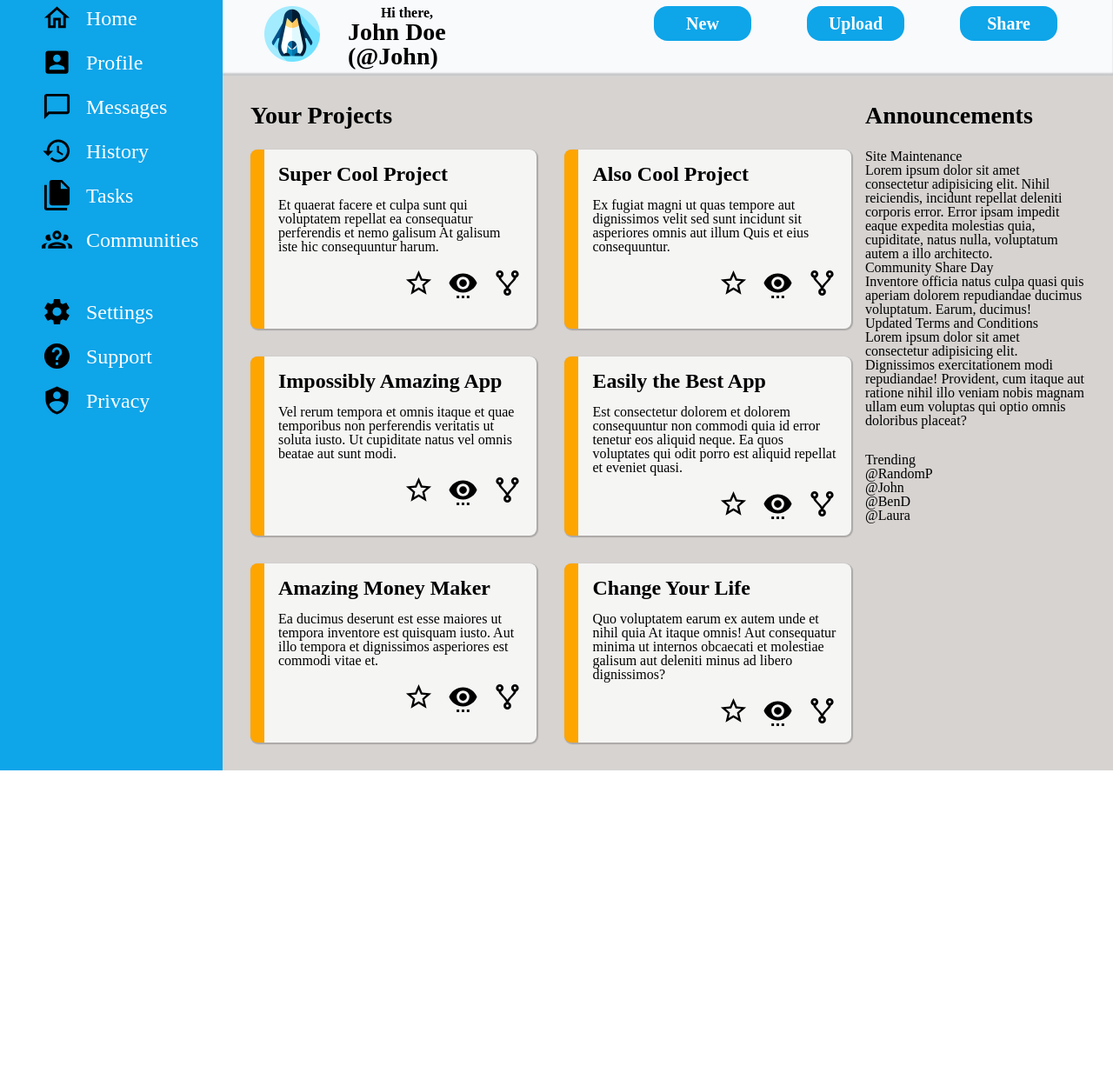
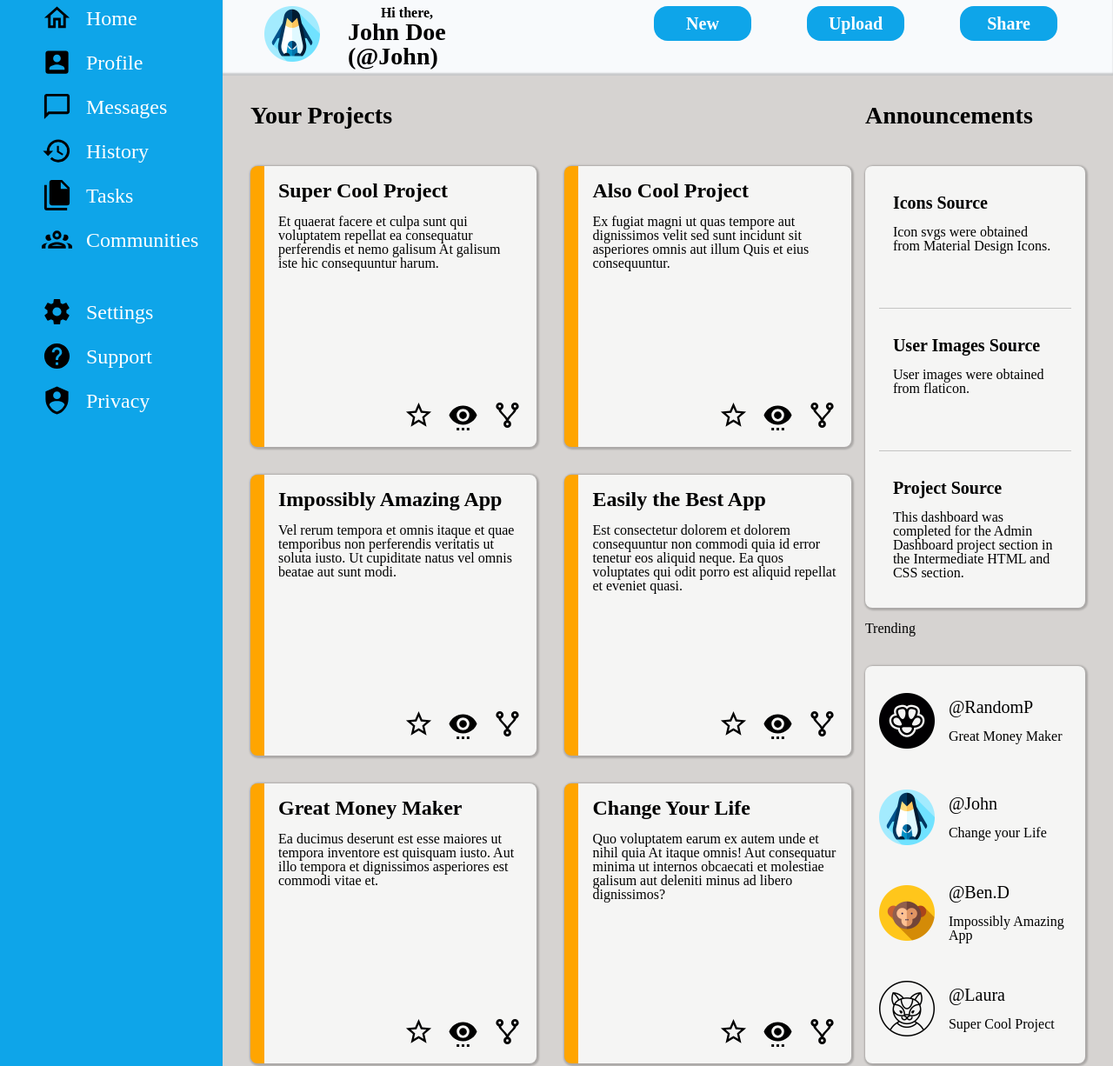
Before and after one commit to autom101/admin-dashboard, a plain HTML site: page index.html in a window 1280 px wide. Shown: the part 121-1347 px from the top of the page at 87% size. Before the commit the page ends 1007 px from the top, so only its background shows below. Drawn offline with Linux system fonts and the light colour scheme.

Commit message:
Finish announcement and trending sections

```diff
--- a/css/styles.css
+++ b/css/styles.css
@@ -247,7 +247,7 @@ article {
   height: calc(33% - calc((4 / 3) rem));
 
   background-color: #f5f5f4;
-  box-shadow: 1px 1px 1px 1px rgba(0, 0, 0, 0.2);
+  box-shadow: 1px 1px 2px 2px rgba(0, 0, 0, 0.2);
   border-left: 1rem solid orange;
   border-radius: 8px;
   padding: 1rem;
@@ -260,10 +260,10 @@ article {
 }
 
 article:hover {
-  scale: 1.05;
+  scale: 1.02;
 }
 
-article h2 {
+article h3 {
   font-size: 24px;
   font-weight: bold;
 }
@@ -272,6 +272,8 @@ article .icons {
   display: flex;
   gap: 1rem;
   align-self: end;
+
+  margin-top: auto;
 }
 
 .icons div:hover {
@@ -280,8 +282,81 @@ article .icons {
 
 .announcements-container {
   grid-area: announcements-container;
+
+  height: 100%;
+  width: 100%;
+  background-color: #f5f5f4;
+  box-shadow: 1px 1px 2px 2px rgba(0, 0, 0, 0.2);
+  border-radius: 8px;
+  padding: 1rem;
+
+  display: grid;
+  gap: 1rem;
+  grid-template-rows: repeat(3, 1fr);
+}
+
+.an-top,
+.an-mid {
+  border-bottom: 1px solid rgba(0, 0, 0, 0.2);
+}
+
+.an-top,
+.an-mid,
+.an-end {
+  display: flex;
+  flex-direction: column;
+  gap: 1rem;
+  padding: 1rem;
+}
+
+.announcements-container h3 {
+  font-size: 20px;
+  font-weight: bold;
+}
+
+.announcements-container p a {
+  color: black;
 }
 
 .trending-container {
   grid-area: trending-container;
+
+  display: grid;
+  grid-template: 1fr 9fr / 1fr;
 }
+
+.trending-people-container {
+  height: 100%;
+  width: 100%;
+  background-color: #f5f5f4;
+  box-shadow: 1px 1px 2px 2px rgba(0, 0, 0, 0.2);
+  border-radius: 8px;
+  padding: 1rem;
+
+  display: grid;
+  gap: 1rem;
+  grid-template-rows: repeat(4, 1fr);
+}
+
+.trending-person {
+  display: flex;
+  gap: 1rem;
+}
+
+.trending-person img {
+  align-self: center;
+
+  height: 4rem;
+  width: 4rem;
+}
+
+.trending-person-description {
+  display: flex;
+  flex-direction: column;
+  gap: 1rem;
+  justify-content: center;
+}
+
+h4 {
+  font-size: 20px;
+}
--- a/index.html
+++ b/index.html
@@ -76,7 +76,7 @@
                 <div class="search-right">
                     <img src="./images/dashboard-top-images/bell-ring.svg" alt="notification icon">
                     <div class="user-image-small">
-                        <img src="./images/dashboard-top-images/penguin.png" alt="penguin image">
+                        <img src="./images/user-images/penguin.png" alt="penguin image">
                     </div>
                     <div class="name">
                         <a href="#">John Doe</a>
@@ -88,7 +88,7 @@
 
             <div class="welcome-section">
                 <div class="user-image-big">
-                    <img src="./images/dashboard-top-images/penguin.png" alt="penguin image">
+                    <img src="./images/user-images/penguin.png" alt="penguin image">
                 </div>
 
                 <div class="welcome-message">
@@ -116,13 +116,13 @@
 
         <div class="dashboard-center">
 
-            <div class="articles-heading">
+            <h2 class="articles-heading">
                 Your Projects
-            </div>
+            </h2>
 
             <div class="articles-container">
                 <article>
-                    <h2>Super Cool Project</h2>
+                    <h3>Super Cool Project</h3>
                     <p>Et quaerat facere et culpa sunt qui voluptatem repellat ea consequatur perferendis et nemo
                         galisum At galisum iste hic
                         consequuntur harum.
@@ -141,7 +141,7 @@
                 </article>
 
                 <article>
-                    <h2>Also Cool Project</h2>
+                    <h3>Also Cool Project</h3>
                     <p>Ex fugiat magni ut quas tempore aut dignissimos velit sed sunt incidunt sit asperiores omnis aut
                         illum Quis et eius
                         consequuntur.
@@ -160,7 +160,7 @@
                 </article>
 
                 <article>
-                    <h2>Impossibly Amazing App</h2>
+                    <h3>Impossibly Amazing App</h3>
                     <p>Vel rerum tempora et omnis itaque et quae temporibus non perferendis veritatis ut soluta iusto.
                         Ut cupiditate natus vel
                         omnis beatae aut sunt modi.
@@ -179,7 +179,7 @@
                 </article>
 
                 <article>
-                    <h2>Easily the Best App</h2>
+                    <h3>Easily the Best App</h3>
                     <p>
                         Est consectetur dolorem et dolorem consequuntur non commodi quia id error tenetur eos aliquid
                         neque. Ea quos voluptates qui odit porro est aliquid repellat et eveniet quasi.
@@ -198,7 +198,7 @@
                 </article>
 
                 <article>
-                    <h2>Amazing Money Maker</h2>
+                    <h3>Great Money Maker</h3>
                     <p>
                         Ea ducimus deserunt est esse maiores ut tempora inventore est quisquam iusto. Aut illo tempora
                         et dignissimos asperiores est commodi vitae et.
@@ -217,7 +217,7 @@
                 </article>
 
                 <article>
-                    <h2>Change Your Life</h2>
+                    <h3>Change Your Life</h3>
                     <p>
                         Quo voluptatem earum ex autem unde et nihil quia At itaque omnis! Aut consequatur minima ut
                         internos obcaecati et molestiae galisum aut deleniti minus ad libero dignissimos?
@@ -236,45 +236,72 @@
                 </article>
             </div>
 
-            <div class="announcements-heading">
+            <h2 class="announcements-heading">
                 Announcements
-            </div>
+            </h2>
 
             <div class="announcements-container">
                 <div class="an-top">
-                    <h4>Site Maintenance</h4>
-                    <p>Lorem ipsum dolor sit amet consectetur adipisicing elit. Nihil reiciendis, incidunt repellat
-                        deleniti
-                        corporis error. Error ipsam impedit eaque expedita molestias quia, cupiditate, natus nulla,
-                        voluptatum autem a illo architecto.</p>
+                    <h3>Icons Source</h3>
+                    <p>
+                        Icon svgs were obtained from <a href="https://https://pictogrammers.com/library/mdi/">Material
+                            Design Icons</a>.
+                    </p>
                 </div>
 
                 <div class="an-mid">
-                    <h4>Community Share Day</h4>
-                    <p>Inventore officia natus culpa quasi quis aperiam dolorem repudiandae ducimus voluptatum. Earum,
-                        ducimus!</p>
+                    <h3>User Images Source</h3>
+                    <p>
+                        User images were obtained from <a href="https://www.flaticon.com/free-icons/monkey">
+                            flaticon</a>.
+                    </p>
                 </div>
 
                 <div class="an-end">
-                    <h4>Updated Terms and Conditions</h4>
-                    <p>Lorem ipsum dolor sit amet consectetur adipisicing elit. Dignissimos exercitationem modi
-                        repudiandae!
-                        Provident, cum itaque aut ratione nihil illo veniam nobis magnam ullam eum voluptas qui optio
-                        omnis
-                        doloribus placeat?</p>
+                    <h3>Project Source</h3>
+                    <p>
+                        This dashboard was completed for the Admin Dashboard project section in the Intermediate HTML
+                        and
+                        CSS section.
+                    </p>
                 </div>
             </div>
 
             <div class="trending-container">
-                <div class="trending-heading">
-                    Trending
-                </div>
+                <h2>Trending</h2>
 
-                <div class="trending-people">
-                    <div class="person-1">@RandomP</div>
-                    <div class="person-2">@John</div>
-                    <div class="person-3">@BenD</div>
-                    <div class="person-4">@Laura</div>
+                <div class="trending-people-container">
+                    <div class="trending-person">
+                        <img src="./images/user-images/pawprint.png" alt="paw icon">
+                        <div class="trending-person-description">
+                            <h4>@RandomP</h4>
+                            <p>Great Money Maker</p>
+                        </div>
+
+                    </div>
+                    <div class="trending-person">
+                        <img src="./images/user-images/penguin.png" alt="penguin image">
+                        <div class="trending-person-description">
+                            <h4>@John</h4>
+                            <p>Change your Life</p>
+                        </div>
+
+                    </div>
+                    <div class="trending-person">
+                        <img src="./images/user-images/monkey.png" alt="monkey icon">
+                        <div class="trending-person-description">
+                            <h4>@Ben.D</h4>
+                            <p>Impossibly Amazing App</p>
+                        </div>
+                    </div>
+                    <div class="trending-person">
+                        <img src="./images/user-images/cat-mask.png" alt="cat icon">
+                        <div class="trending-person-description">
+                            <h4>@Laura</h4>
+                            <p>Super Cool Project</p>
+                        </div>
+
+                    </div>
                 </div>
 
             </div>
```
Also changed, not shown: images/user-images/cat-mask.png (added), images/user-images/monkey.png (added), images/user-images/pawprint.png (added), images/user-images/penguin.png (renamed from images/dashboard-top-images/penguin.png).
